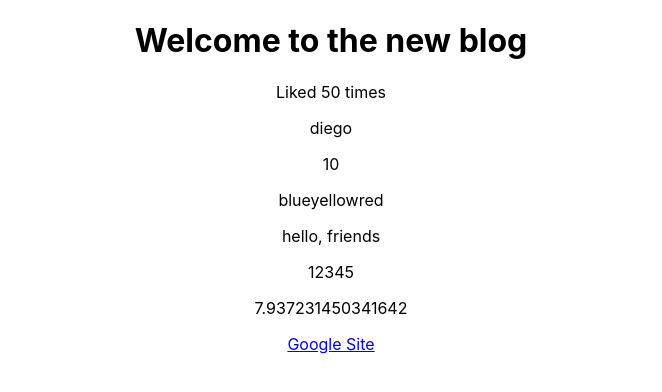
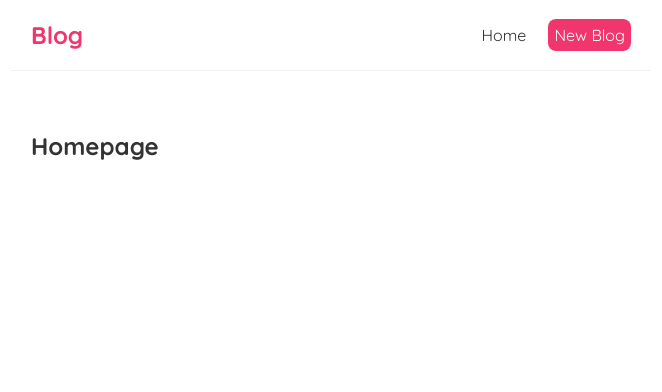
Before and after one commit to Darman1987/React, a React (Create React App) app: page / in a window 1280 px wide. Shown: the top 392 px of the page, without its empty margins (309-971 px from the left). Built offline with nearby package versions, Linux system fonts and the light colour scheme.

Commit message:
components

```diff
--- a/src/App.js
+++ b/src/App.js
@@ -1,29 +1,12 @@
-import './App.css';
+import Navbar from './Navbar'; /*This is the way to import components */
+import Home from './Home';
 
 function App() {
-  const title = 'Welcome to the new blog';
-  const likes = 50;
-  const colors = ['blue','yellow','red'];
- const person = { name: 'diego', age: 35 };
-  const link = 'http://www.google.com';
-
   return (
-
     <div className="App">
-     {/* only can have one root element in JSX <div className="App">*/}
-    {/* Insted of use attribute class we should use className*/}
+      <Navbar /> {/*This is the way to call components */}
       <div className="content">
-        <h1>{ title }</h1>
-        <p>Liked { likes } times</p>
-        <p>{ person.name }</p>
-
-        <p>{ 10 }</p>
-        <p>{ colors }</p>
-        <p>{ "hello, friends" }</p>
-        <p>{ [1,2,3,4,5] }</p>
-        <p>{ Math.random() * 10 }</p>
-
-        <a href={link}>Google Site</a>
+        <Home />
       </div>
     </div>
   );
--- /dev/null
+++ b/src/Home.js
@@ -0,0 +1,9 @@
+const Home = () => {
+    return (
+      <div className="home">
+        <h2>Homepage</h2>
+      </div>
+    );
+  }
+
+  export default Home;/*This is the way to export components */
--- /dev/null
+++ b/src/Navbar.js
@@ -0,0 +1,17 @@
+const Navbar = () => {
+    return (
+      <nav className="navbar">
+        <h1>Blog</h1>
+        <div className="links">
+          <a href="/">Home</a>
+          <a href="/create" style={{
+            color: 'white',
+            backgroundColor: '#f1356d',
+            borderRadius: '8px'
+          }}>New Blog</a> {/*This is the way to put styles drirectly */}
+        </div>
+      </nav>
+    );
+  }
+
+  export default Navbar; /*This is the way to export components */
--- a/src/index.css
+++ b/src/index.css
@@ -1,13 +1,35 @@
-body {
+@import url('https://fonts.googleapis.com/css2?family=Quicksand:wght@300;400;500;600;700&display=swap');
+
+/* base styles */
+* {
   margin: 0;
-  font-family: -apple-system, BlinkMacSystemFont, 'Segoe UI', 'Roboto', 'Oxygen',
-    'Ubuntu', 'Cantarell', 'Fira Sans', 'Droid Sans', 'Helvetica Neue',
-    sans-serif;
-  -webkit-font-smoothing: antialiased;
-  -moz-osx-font-smoothing: grayscale;
+  font-family: "Quicksand";
+  color: #333;
 }
-
-code {
-  font-family: source-code-pro, Menlo, Monaco, Consolas, 'Courier New',
-    monospace;
+.navbar {
+  padding: 20px;
+  display: flex;
+  align-items: center;
+  max-width: 600px;
+  margin: 0 auto;
+  border-bottom: 1px solid #f2f2f2;
 }
+.navbar h1 {
+  color: #f1356d;
+}
+.navbar .links {
+  margin-left: auto;
+}
+.navbar a {
+  margin-left: 16px;
+  text-decoration: none;
+  padding: 6px;
+}
+.navbar a:hover {
+  color: #f1356d;
+}
+.content {
+  max-width: 600px;
+  margin: 40px auto;
+  padding: 20px;
+}
```
